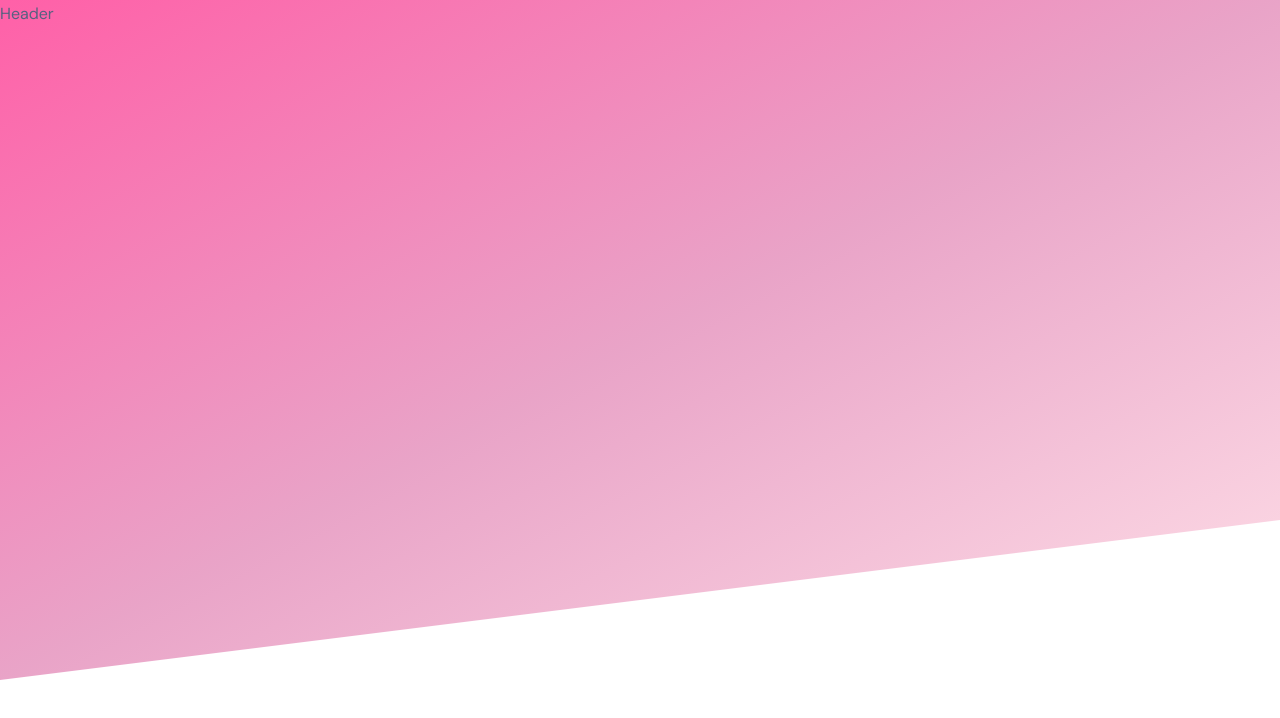
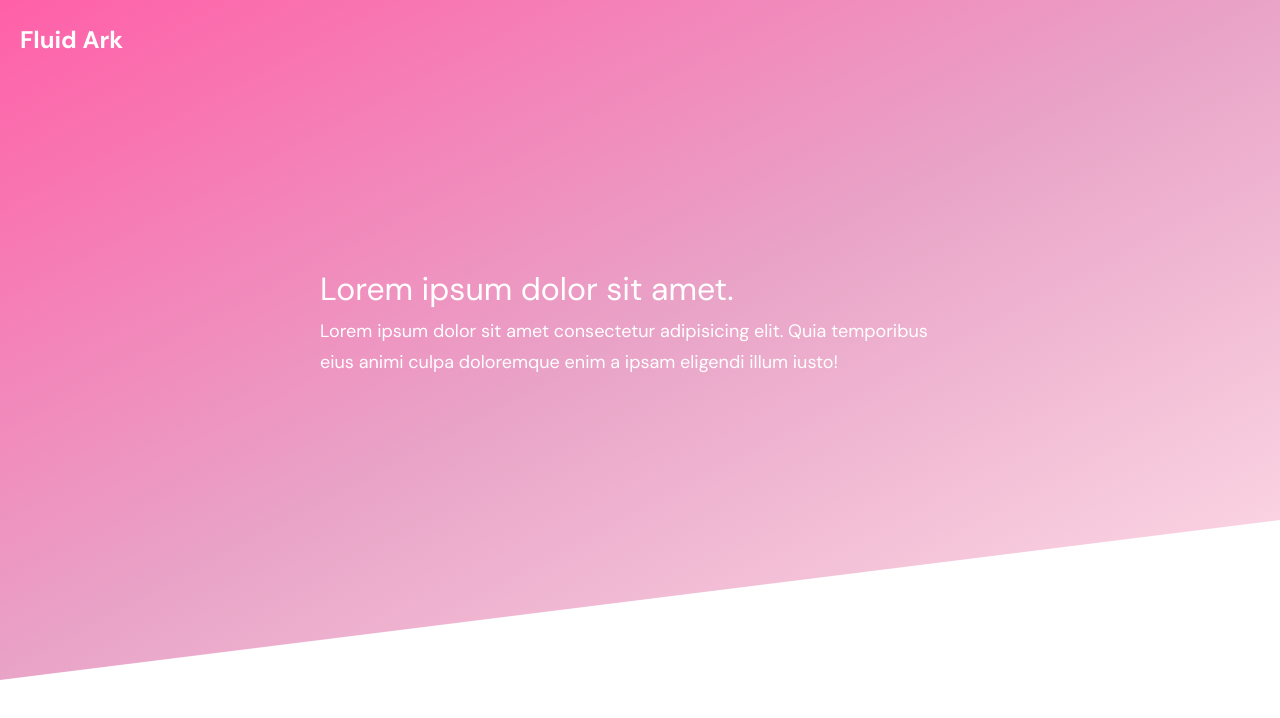
Before and after one commit to alexpich/FluidArk, a plain HTML site: page index.html in a window 1280 px wide. Drawn offline with Linux system fonts and the light colour scheme.

Commit message:
Added heading text

```diff
--- a/css/style.css
+++ b/css/style.css
@@ -22,8 +22,43 @@ body {
 
 .header {
   height: 85vh;
-  background-image: linear-gradient(to right bottom, rgba(255, 60, 148, 0.816), rgba(228, 143, 187, 0.816), rgba(255, 165, 189, 0.336));
+  background-image: linear-gradient(
+    to right bottom,
+    rgba(255, 60, 148, 0.816),
+    rgba(228, 143, 187, 0.816),
+    rgba(255, 165, 189, 0.336)
+  );
   background-size: cover;
   background-position: top;
   clip-path: polygon(0 0, 100% 0, 100% 65vh, 0 100%);
+  color: #fff;
 }
+
+.logo-box {
+  position: absolute;
+  top: 20px;
+  left: 20px;
+}
+
+.logo {
+  font-size: 1.5rem;
+}
+
+.heading-container {
+  position: absolute;
+  top: 40%;
+  left: 50%;
+  transform: translate(-50%, -50%);
+}
+
+.heading-main {
+  display: block;
+  font-size: 32px;
+  font-weight: 400;
+}
+
+.heading-subtext {
+  display: block;
+  font-size: 18px;
+  font-weight: 400;
+}
--- a/index.html
+++ b/index.html
@@ -9,10 +9,23 @@
       rel="stylesheet"
     />
     <link rel="stylesheet" type="text/css" href="css/style.css" />
-    <title>Document</title>
+    <title>Fluid Ark</title>
   </head>
 
   <body>
-    <header class="header">Header</header>
+    <header class="header">
+      <div class="logo-box">
+        <h1 class="logo">Fluid Ark</h1>
+      </div>
+
+      <h1 class="heading-container">
+        <span class="heading-main">Lorem ipsum dolor sit amet.</span>
+        <span class="heading-subtext"
+          >Lorem ipsum dolor sit amet consectetur adipisicing elit. Quia
+          temporibus eius animi culpa doloremque enim a ipsam eligendi illum
+          iusto!</span
+        >
+      </h1>
+    </header>
   </body>
 </html>
```
